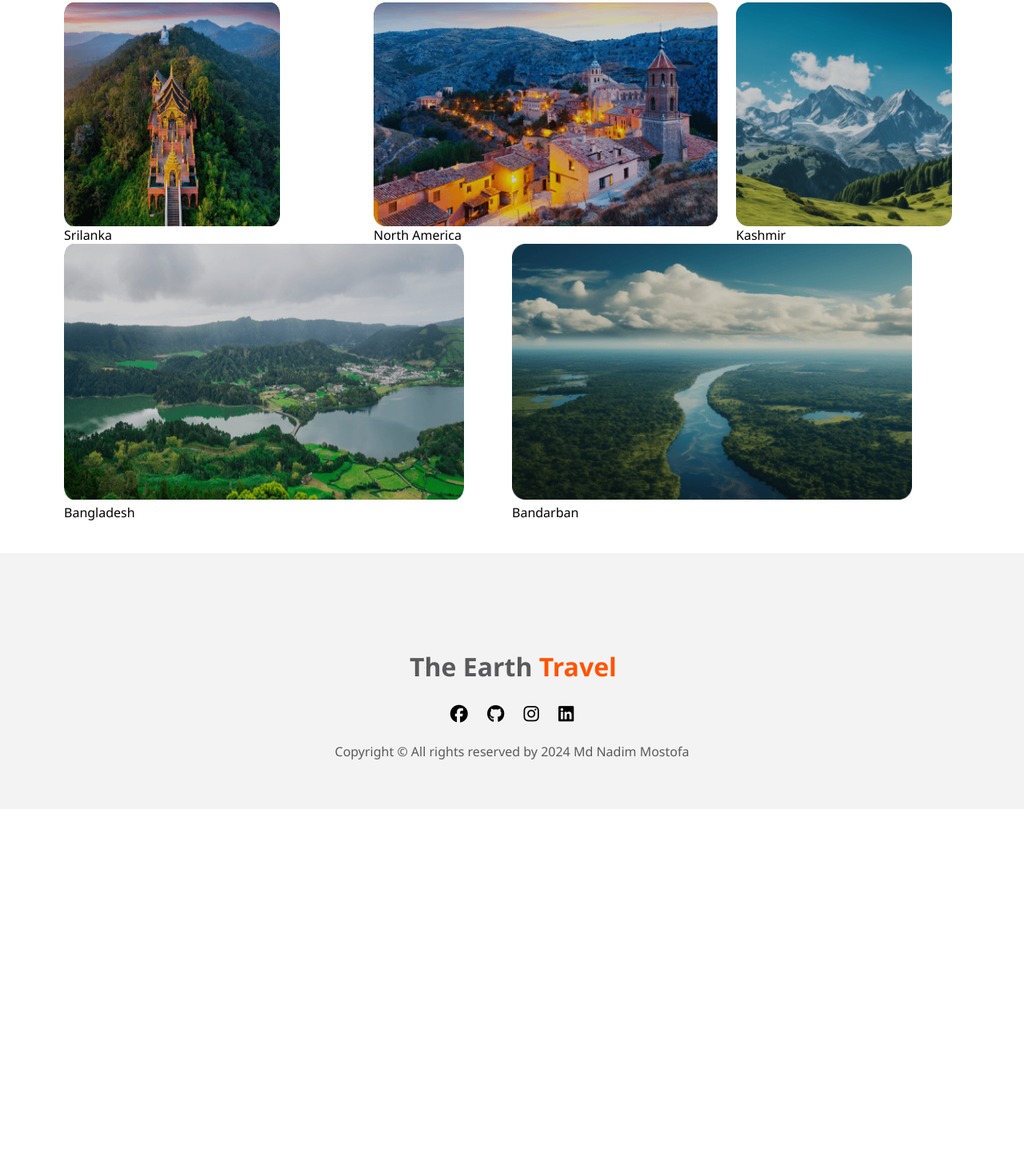
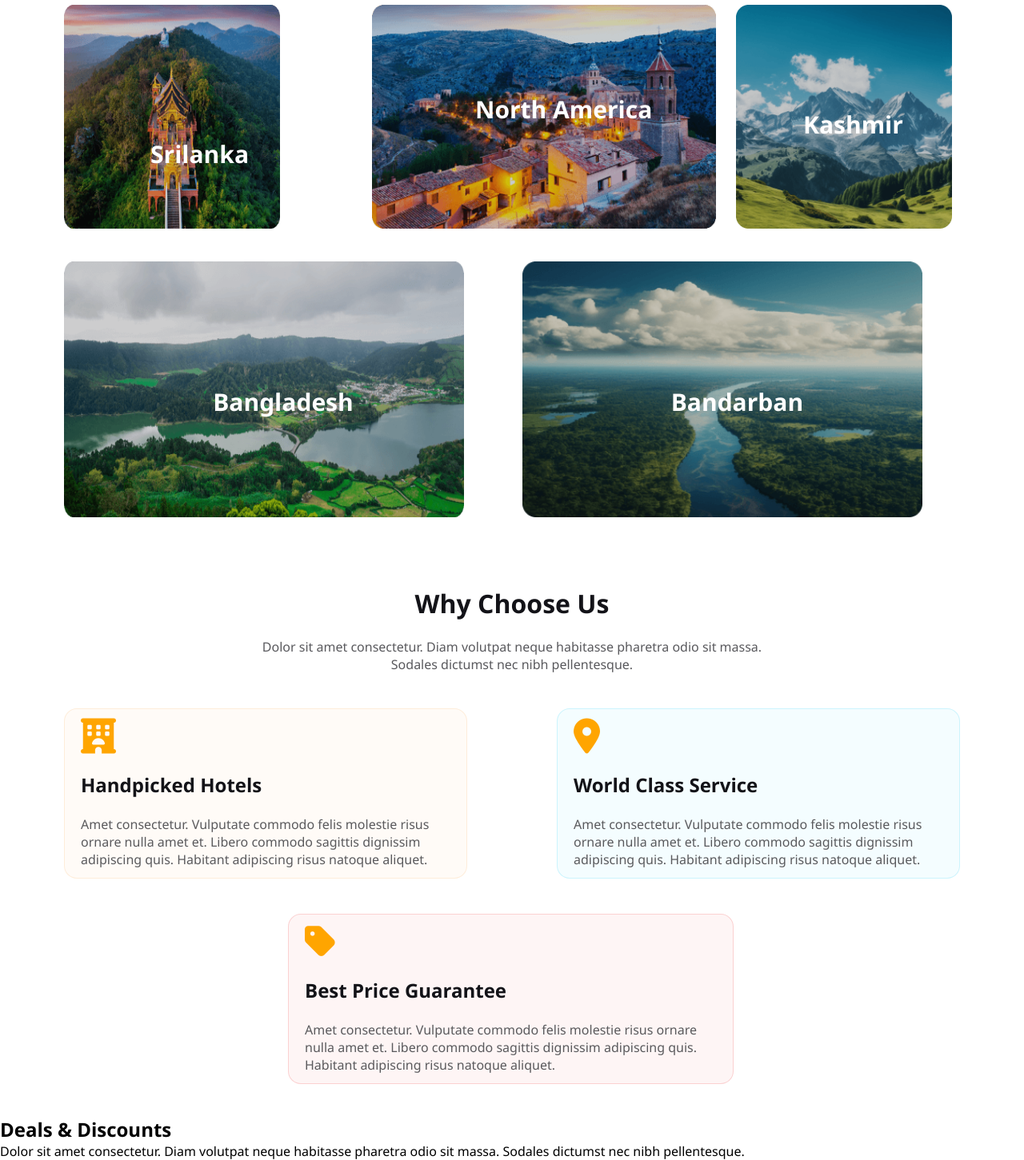
Before and after one commit to Nadimmo/M_9_Assignment-2, a plain HTML site: page index.html in a window 1280 px wide. Shown: the part 1670-3121 px from the top of the page at 80% size. Before the commit the page ends 2682 px from the top, so only its background shows below. Drawn offline with Linux system fonts and the light colour scheme.

Commit message:
add new text and image

```diff
--- a/index.html
+++ b/index.html
@@ -38,6 +38,7 @@
             <button class="btn">Find Now</button>
         </form>
     </section>
+    <!-- /* ,,,,,,,,,SECTION ONE END ,,,,,,,,*/ -->
 
     <section class="section-2">
         <div class="section-2-text">
@@ -56,8 +57,9 @@
             <img src="Images/Rectangle 4.png" alt="">
         </div>
     </section>
+<!-- /*,,,,,,,,,,, SECTION TWO END,,,,,,,, */ -->
 
-    <section class="section-3">
+<section class="section-3">
         <div class="section-3-text">
             <h1>Choose Your Destination</h1><br>
             <p>Dolor sit amet consectetur. Diam volutpat neque habitasse pharetra odio sit massa. Sodales dictumst nec nibh pellentesque.</p><br><br>
@@ -99,6 +101,39 @@
         </div>
         </div>
 
+</section>
+    <!-- /* ,,,,,,,,,,,SECTION THREE END ,,,,,*/ -->
+
+<section class="section-4">
+        <div class="section-4-text">
+            <h1>Why Choose Us</h1><br>
+            <p>Dolor sit amet consectetur. Diam volutpat neque habitasse pharetra odio sit massa. Sodales dictumst nec nibh pellentesque.</p>
+        </div>
+         <br><br>
+        <div class="section-4-second-text">
+            <div class="text-item1">
+                <i class="fa-solid fa-hotel"></i><br><br>
+                <h3>Handpicked Hotels</h3><br>
+                <p>Amet consectetur. Vulputate commodo felis molestie risus  ornare nulla amet et. Libero commodo sagittis dignissim adipiscing quis. Habitant adipiscing risus natoque aliquet. </p>
+            </div><br>
+            <div class="text-item2">
+                <i class="fa-solid fa-location-dot"></i><br><br>
+                <h3>World Class Service</h3><br>
+                <p>Amet consectetur. Vulputate commodo felis molestie risus  ornare nulla amet et. Libero commodo sagittis dignissim adipiscing quis. Habitant adipiscing risus natoque aliquet. </p>
+            </div>
+        </div>
+        <br><br>
+        <div class="text-item3">
+            <i class="fa-solid fa-tag"></i><br><br>
+            <h3>Best Price Guarantee</h3><br>
+            <p>Amet consectetur. Vulputate commodo felis molestie risus  ornare nulla amet et. Libero commodo sagittis dignissim adipiscing quis. Habitant adipiscing risus natoque aliquet. </p>
+        </div>
+    </section>
+    <!-- /* ,,,,,,,,,SECTION FOUR END,,,,,, */ -->
+
+    <section class="section-5">
+        <h1>Deals & Discounts</h1>
+        <p>Dolor sit amet consectetur. Diam volutpat neque habitasse pharetra odio sit massa. Sodales dictumst nec nibh pellentesque.</p>
     </section>
 
 
@@ -134,6 +169,7 @@
 
 
 
+<!--
     <footer>
         <div class="footer">
             <h1>The Earth <span>Travel</span> </h1>
@@ -144,6 +180,6 @@
             <a href="https://www.linkedin.com/in/md-nadim-mostofa-931a48247/" target="_blank"><i class="fa-brands fa-linkedin" ></i></a>
             <br><br>
             <p>Copyright © All rights reserved by  2024 Md Nadim Mostofa </p>
-    </footer>
+    </footer> -->
 </body>
 </html>
--- a/style.css
+++ b/style.css
@@ -82,6 +82,7 @@ button{
     display: none;
 }
 
+/* ,,,,,,,,,SECTION ONE END ,,,,,,,,*/
 .section-2{
     display: flex;
     justify-content: space-between;
@@ -104,6 +105,8 @@ button{
     width: 410px;
     height: 420px;
 }
+/*,,,,,,,,,,, SECTION TWO END,,,,,,,, */
+
 .section-3{
     margin: 40px 80px;
 }
@@ -111,6 +114,7 @@ button{
 .first-part, .second-part,.third-part{
     display: grid;
     grid-template-columns: repeat(2,1fr);
+    gap: 25px;
 }
 .item1{
     display: grid;
@@ -148,7 +152,6 @@ button{
 .item4 img{
     width:430px ;
     height: 280px;
-    padding-right: 23px;
 }
 .section-3-text p{
     margin-left: 25%;
@@ -158,8 +161,108 @@ button{
     font-size: 1rem;
     font-weight: 400;
 }
+.item1, .item2{
+    position: relative;
 
-footer{
+}
+.item1 p, .item2 p{
+    position: absolute;
+    padding-left: 40%;
+    padding-top: 28%;
+    font-size: 30px;
+    font-weight: 600;
+    color: #FFF;
+}
+.item3, .item5{
+    position: relative;
+
+}
+.item3 p, .item5 p{
+    position: absolute;
+    padding-left: 30%;
+    padding-top: 46%;
+    font-size: 30px;
+    font-weight: 600;
+    color: #FFF;
+}
+.item6 p, .item7 p{
+    position: relative;
+    bottom: 170px;
+    padding-left: 34%;
+    font-size: 30px;
+    font-weight: 600;
+    color: #FFF;
+}
+.item4 p{
+    position: relative;
+    bottom: 170px;
+    left: 30%;
+    font-size: 30px;
+    font-weight: 600;
+    color: #FFF;
+}
+/* ,,,,,,,,,,,SECTION THREE END ,,,,,*/
+
+.section-4{
+    margin: 40px 80px;
+}
+.section-4-text{
+    text-align: center;
+}
+.section-4-second-text{
+    display: flex;
+    justify-content: space-between;
+    width: 100%;
+}
+
+.text-item1 h3, .text-item2 h3, .text-item3 h3 {
+    color: #131318;
+    font-size: 24px;
+}
+.text-item1 p, .text-item2 p, .text-item3 p {
+    color: #5A5A5D;
+    font-size: 16px;
+}
+.text-item1 i, .text-item2 i, .text-item3 i{
+    font-size: 44px;
+    color: orange;
+}
+.text-item1{
+    border-radius: 16px;
+    border: 1px solid rgba(251, 181, 99, 0.20);
+    background: rgba(251, 181, 99, 0.05);
+    padding: 12px 20px;
+}
+.text-item2{
+    border-radius: 16px;
+    border: 1px solid rgba(41, 206, 246, 0.20);
+    background: rgba(41, 206, 246, 0.05);
+    padding: 12px 20px;
+    margin-left: 10%;
+}
+.text-item3{
+    border-radius: 16px;
+    border: 1px solid rgba(233, 68, 68, 0.20);
+    background: rgba(233, 68, 68, 0.05);
+    padding: 12px 20px;
+    width: 46%;
+    margin-left: 25%;
+}
+.section-4-text P{
+    color: rgba(19, 19, 24, 0.70);
+    font-size: 16px;
+    width: 60%;
+    margin-left: 20%;
+}
+.section-4-text h1{
+    color: #131318;
+    font-size: 2rem;
+    text-align: center;
+    font-weight: 800;
+}
+/* ,,,,,,,,,SECTION FOUR END,,,,,, */
+
+/* footer{
     background: rgba(19, 19, 24, 0.05);
     text-align: center;
     color: #5A5A5D;
@@ -178,7 +281,21 @@ footer a{
     color: #000;
     font-size: 22px;
     padding: 10px 10px;
-}
+} */
+
+
+
+
+
+
+
+
+
+
+
+
+
+
 
 
 
@@ -209,8 +326,6 @@ footer a{
     .section-1{
         flex-direction: column;
         width: 80%;
-        position: relative;
-        right: 20px;
     }
     .section-1 h1, .section-3 h1{
         font-size: 2rem;
@@ -234,7 +349,7 @@ footer a{
     .section-2{
         flex-direction: column;
         position: relative;
-        left: 20px;
+        left: 50px;
     }
     .section-2-text h1,p,ul li{
         width: 300px;
@@ -249,24 +364,43 @@ footer a{
     }
     .first-part, .second-part,.third-part{
         display: inline-block;
-        position: relative;
-        right: 36px;
     }
     .item1 img , .item2 img, .item6 img , .item7 img , .item3 img , .item4 img , .item5 img{
         width: 310px;
         height: 320px;
+        padding-top: 20px;
     }
     .section-3-text p{
         font-size: 14px;
         width: 92%;
-        position: relative;
-        right: 20px;
     }
     .section-3-text h1{
         position: relative;
-        left: 30px;
+        left: 40px;
     }
-    footer{
+    .item1 p, .item2 p{
+        padding-left: 30%;
+        padding-top: 50%;
+    }
+    .item4 p{
+        left:20% ;
+    }
+    .item6 p, .item7 p{
+        right: 20px;
+    }
+    .section-4-second-text{
+        flex-direction: column;
+    }
+    .section-4 div{
+        width: 360px;
+        margin-left: 0;
+    }
+    .text-item3, .text-item2, .text-item1{
+        margin-left: 0;
+        position: relative;
+        right: 40px;
+    }
+    /* footer{
         min-width: 420px;
     }
     .footer h1{
@@ -274,5 +408,5 @@ footer a{
     }
     footer p{
         padding-left: 12%;
-    }
+    } */
 }
```
